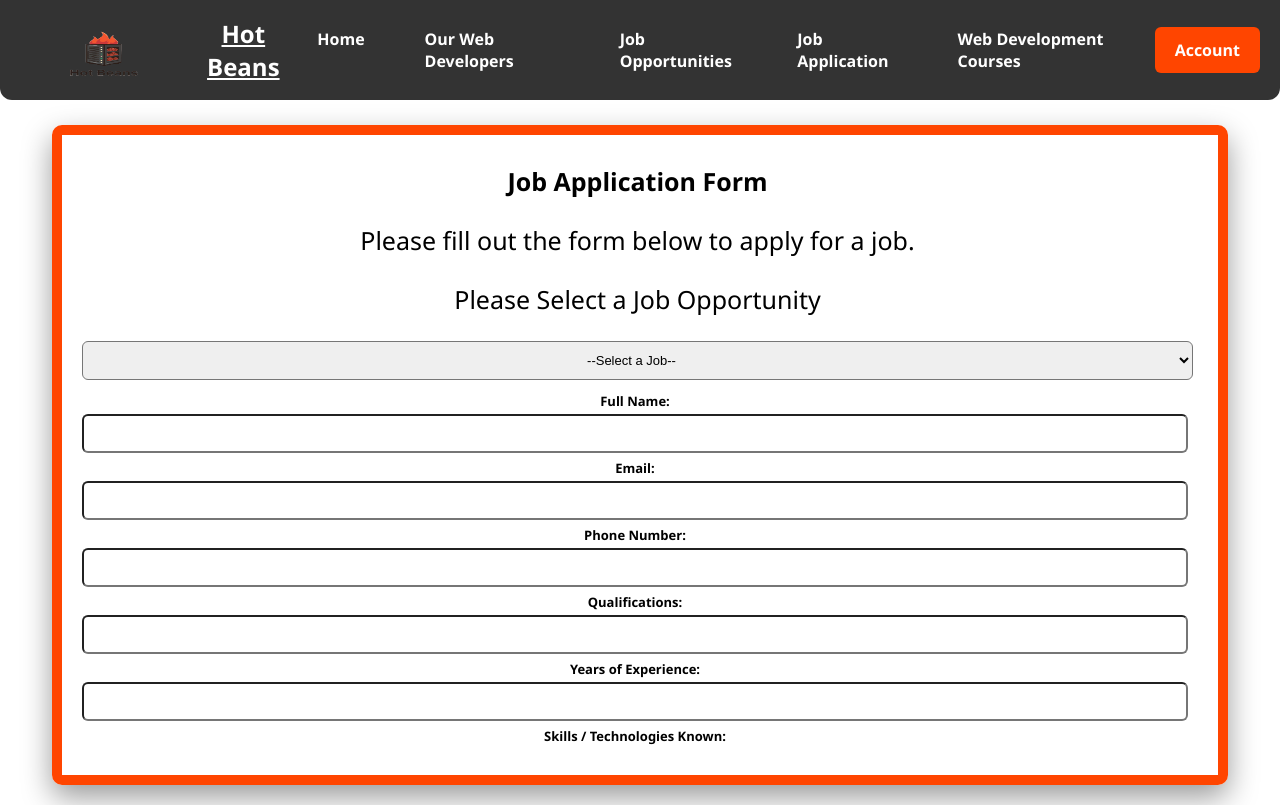
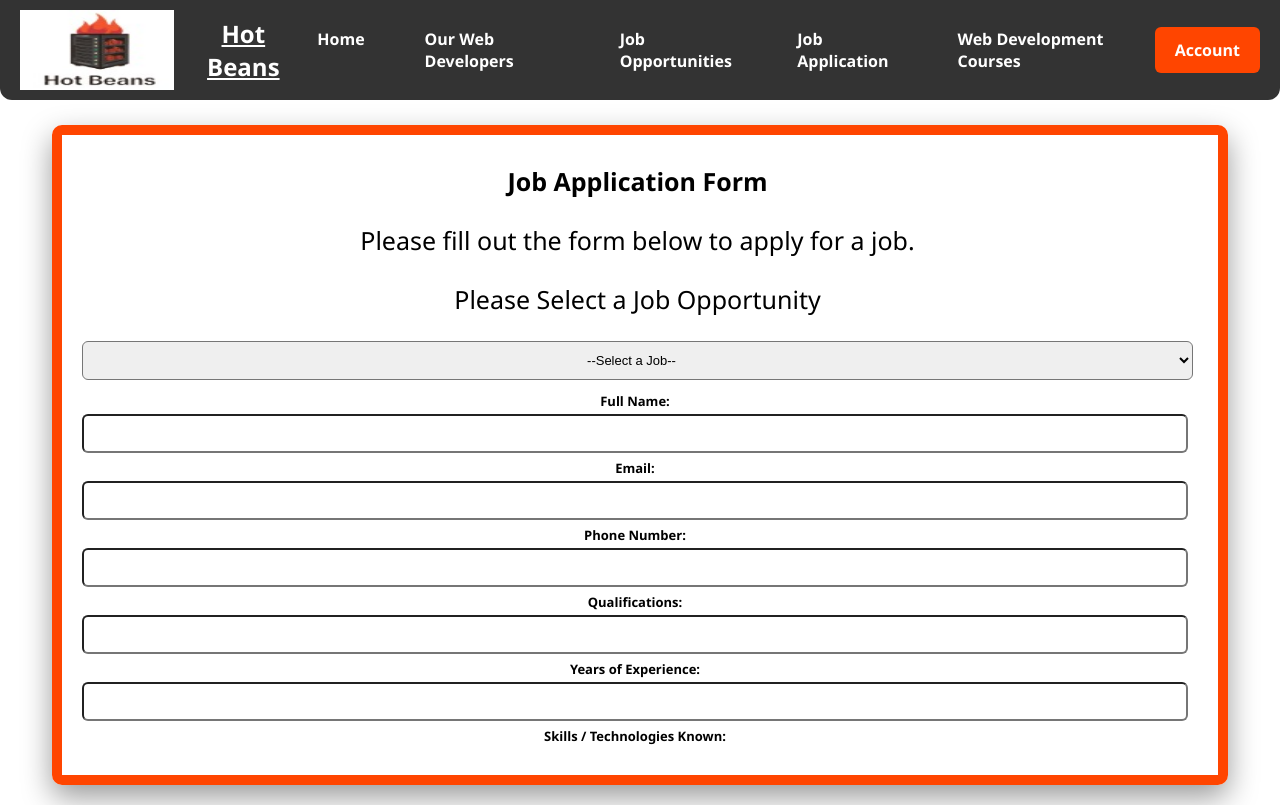
Before and after one commit to ctr-g/Hot_Beans, a plain HTML site: page Job Application.html in a window 1280 px wide. Drawn offline with Linux system fonts and the light colour scheme.

Commit message:
Update logo image file extension from .png to .jpg

```diff
--- a/Job Application.html
+++ b/Job Application.html
@@ -7,7 +7,7 @@
 
   <div class="topnav">
     <div class="nav-left">
-      <img src="24.03.2026 logo.png" alt="Hot Beans Logo">
+      <img src="24.03.2026 logo.jpg" alt="Hot Beans Logo">
       <h1>Hot Beans</h1>
     </div>
 
```
